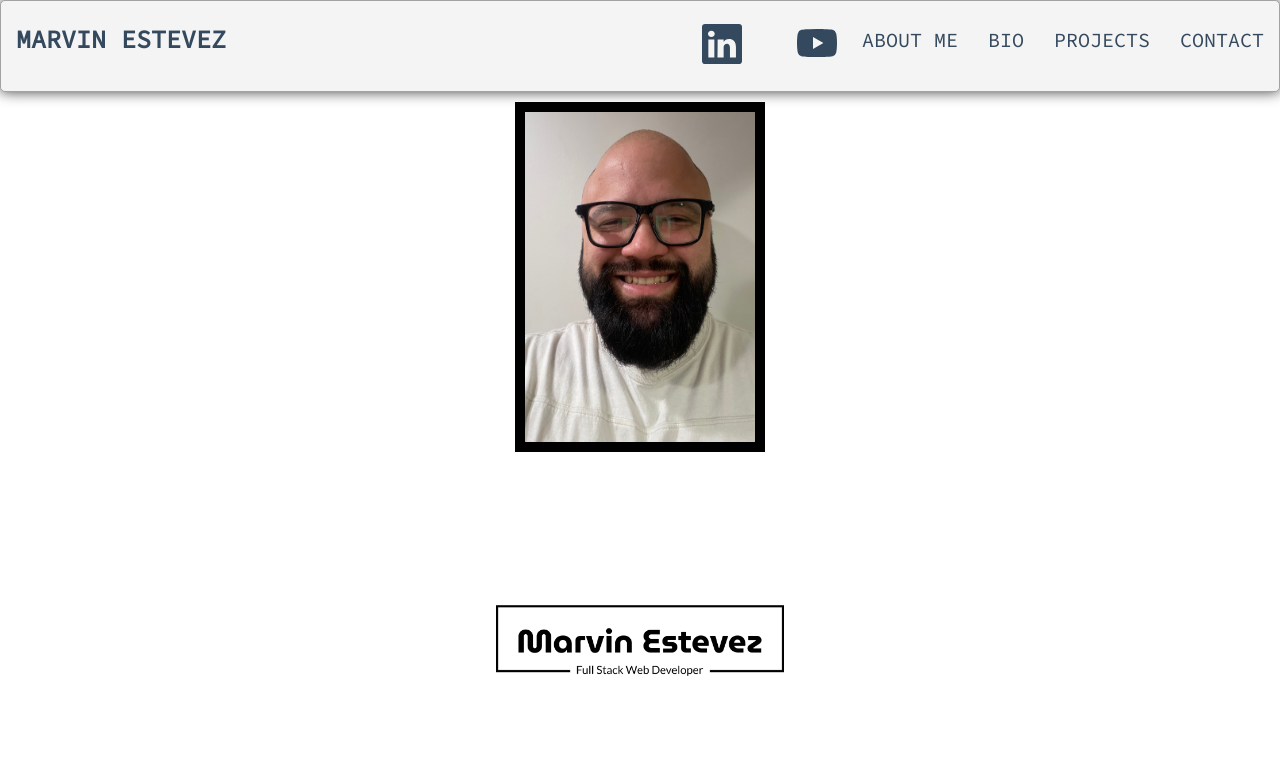
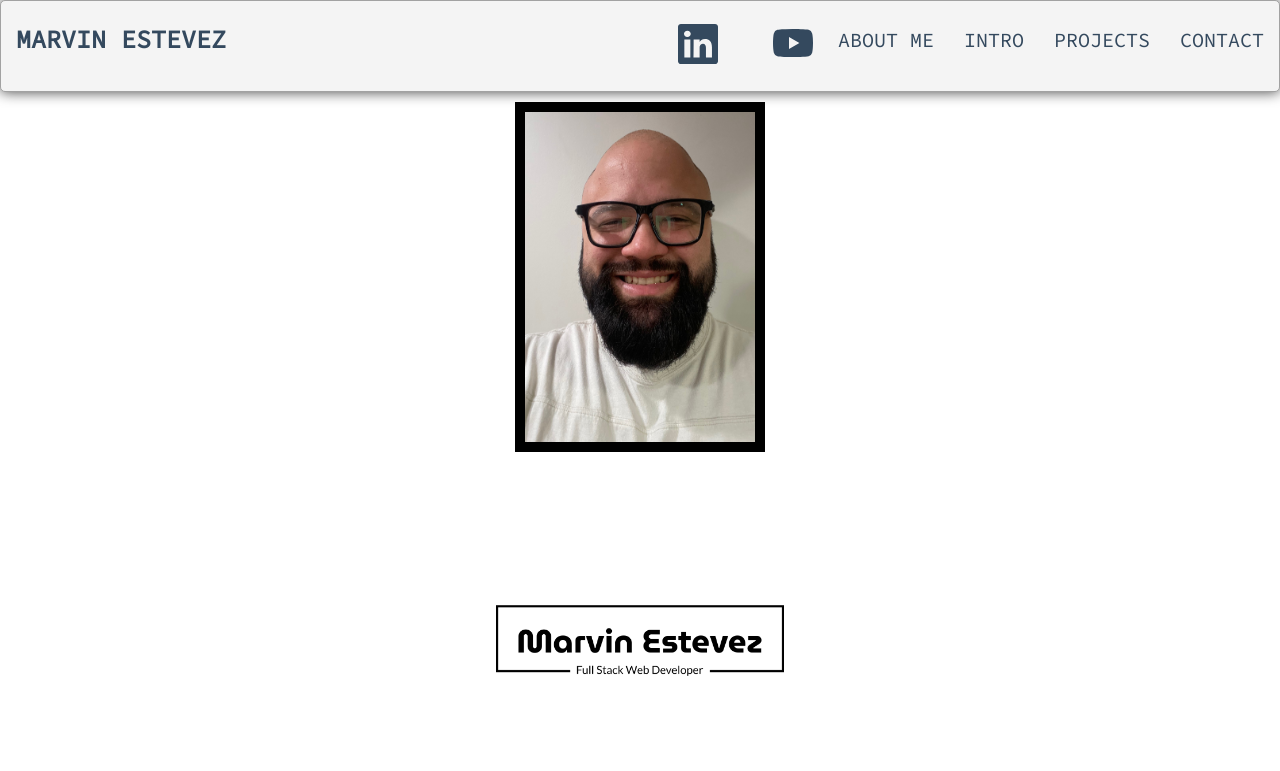
Before and after one commit to marvin-e/.github.io, a plain HTML site: page index.html in a window 1280 px wide. Shown: the top 771 px of the page. Drawn offline with Linux system fonts and the light colour scheme.

Commit message:
Update index.html

```diff
--- a/index.html
+++ b/index.html
@@ -21,7 +21,7 @@
         </svg></li>
          <li>About Me</li>
          </div></a>
-         <li><a href="#spaceDiv2">Bio</a></li>
+         <li><a href="#spaceDiv2">Intro</a></li>
          <li><a href="#spaceDiv3">Projects</a></li>
          <li><a href="#userInfo">Contact</a></li>
       </ul>
```
